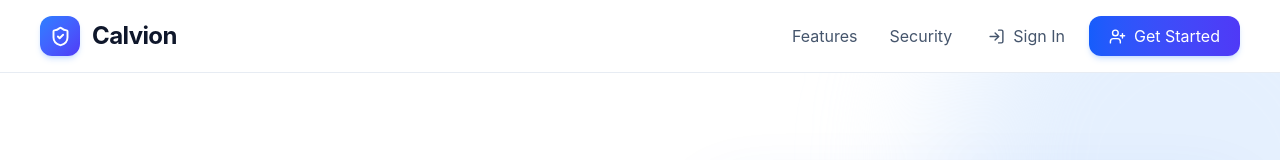
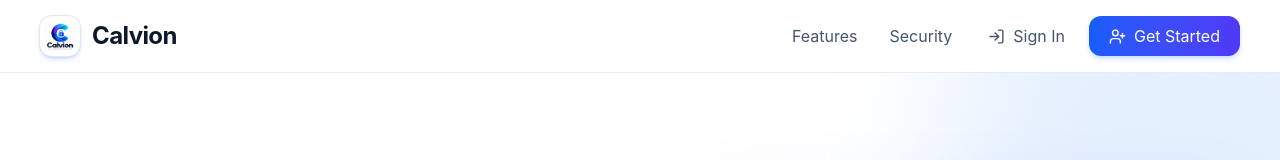
Before and after one commit to ParasAgrawal-1/Calvion, a React (Vite) app in the folder frontend/: page / in a window 1280 px wide. Shown: the top 160 px of the page. Built offline with nearby package versions, Linux system fonts and the light colour scheme.

Commit message:
Update Calvion logo and branding

```diff
--- a/frontend/index.html
+++ b/frontend/index.html
@@ -2,9 +2,13 @@
 <html lang="en">
   <head>
     <meta charset="UTF-8" />
-    <link rel="icon" type="image/svg+xml" href="/favicon.svg" />
+    <link
+            rel="icon"
+            type="image/png"
+            href="/calvion-icon.png"
+    />
     <meta name="viewport" content="width=device-width, initial-scale=1.0" />
-    <title>Calvion</title>
+    <title>Calvion — Digital Asset Manager</title>
   </head>
   <body>
     <div id="root"></div>
--- a/frontend/src/components/AppNavbar.tsx
+++ b/frontend/src/components/AppNavbar.tsx
@@ -2,7 +2,6 @@ import {
     Bell,
     ChevronDown,
     CheckCheck,
-    Files,
     Folder,
     LayoutDashboard,
     LogOut,
@@ -741,10 +740,13 @@ export default function AppNavbar({
 
                     <div className="flex h-10 w-10 items-center justify-center rounded-xl bg-gradient-to-br from-cyan-500 to-blue-600 text-white shadow-lg shadow-cyan-500/20 transition duration-200 group-hover:scale-105">
 
-                        <Files
-                            size={20}
-                            strokeWidth={2}
-                        />
+                        <div className="flex h-10 w-10 items-center justify-center overflow-hidden rounded-xl bg-white shadow-sm ring-1 ring-slate-200 transition duration-200 group-hover:scale-105">
+                            <img
+                                src="/calvion-icon.png"
+                                alt="Calvion"
+                                className="h-8 w-8 object-contain"
+                            />
+                        </div>
 
                     </div>
 
--- a/frontend/src/pages/Home.tsx
+++ b/frontend/src/pages/Home.tsx
@@ -238,11 +238,13 @@ function Home() {
                                 group-hover:shadow-lg
                             "
                         >
-
-                            <ShieldCheck
-                                size={21}
-                                strokeWidth={2.2}
-                            />
+                            <div className="flex h-10 w-10 items-center justify-center overflow-hidden rounded-xl bg-white shadow-sm ring-1 ring-slate-200 transition duration-200 group-hover:scale-105">
+                                <img
+                                    src="/calvion-icon.png"
+                                    alt="Calvion"
+                                    className="h-8 w-8 object-contain"
+                                />
+                            </div>
 
                         </div>
 
--- a/frontend/src/pages/Login.tsx
+++ b/frontend/src/pages/Login.tsx
@@ -6,7 +6,7 @@ import {
     Mail,
     ShieldCheck,
     ArrowRight,
-    Files,
+
 } from "lucide-react";
 import { Link, useNavigate } from "react-router-dom";
 import axios from "axios";
@@ -321,10 +321,12 @@ export default function Login() {
                         className="group flex items-center gap-3"
                     >
 
-                        <div className="flex h-10 w-10 items-center justify-center rounded-xl bg-gradient-to-br from-cyan-500 to-blue-600 text-white shadow-lg shadow-cyan-500/20 transition group-hover:scale-105">
-
-                            <Files size={20} />
-
+                        <div className="flex h-10 w-10 items-center justify-center overflow-hidden rounded-xl bg-white shadow-sm ring-1 ring-slate-200 transition duration-200 group-hover:scale-105">
+                            <img
+                                src="/calvion-icon.png"
+                                alt="Calvion"
+                                className="h-8 w-8 object-contain"
+                            />
                         </div>
 
                         <div className="text-left">
--- a/frontend/src/pages/Register.tsx
+++ b/frontend/src/pages/Register.tsx
@@ -337,8 +337,12 @@ function Register() {
                     }}
                 >
 
-                    <div className="logo-mark">
-                        D
+                    <div className="flex h-10 w-10 items-center justify-center overflow-hidden rounded-xl bg-white shadow-sm ring-1 ring-slate-200 transition duration-200 group-hover:scale-105">
+                        <img
+                            src="/calvion-icon.png"
+                            alt="Calvion"
+                            className="h-8 w-8 object-contain"
+                        />
                     </div>
 
                     <span>
```
Also changed, not shown: frontend/public/calvion-icon.png (added), frontend/public/calvion-logo.png (added).
